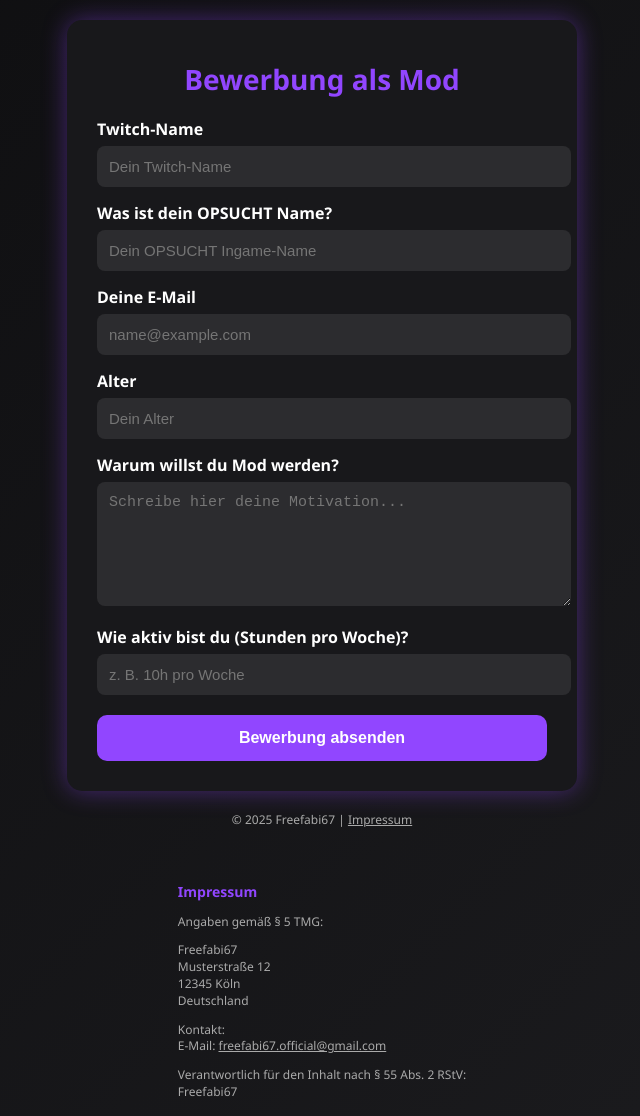
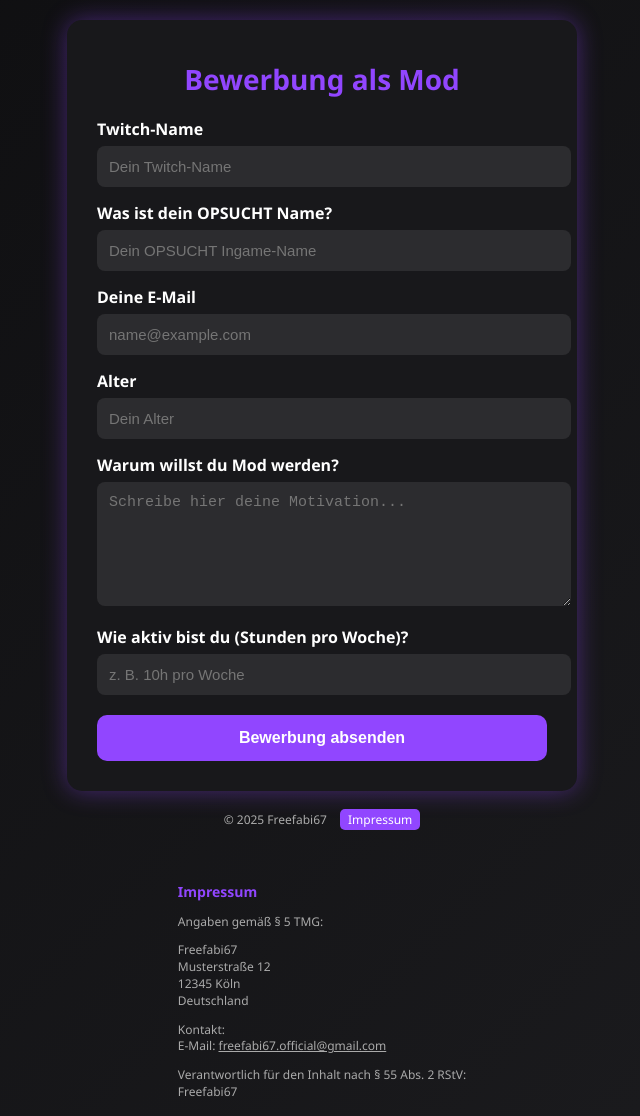
Before and after one commit to t-freefabi67/Mod-Bewerbung-twitch-freefabi67, a plain HTML site: page index.html in a window 1280 px wide. Shown: the whole page, without its empty margins (318-958 px from the left). Drawn offline with Linux system fonts and the light colour scheme.

Commit message:
index.html

```diff
--- a/index.html
+++ b/index.html
@@ -97,6 +97,21 @@
       color: #aaa;
     }
 
+    .footer a.button {
+      background-color: #9146FF;
+      color: #fff;
+      padding: 2px 8px;
+      margin-left: 10px;
+      border-radius: 5px;
+      text-decoration: none;
+      font-size: 12px;
+      transition: background 0.3s;
+    }
+
+    .footer a.button:hover {
+      background-color: #772ce8;
+    }
+
     #impressum {
       margin-top: 40px;
       font-size: 12px;
@@ -140,10 +155,10 @@
     </form>
   </div>
 
-  <!-- Footer mit Impressum-Link -->
+  <!-- Footer mit Impressum-Button -->
   <div class="footer">
-    © 2025 Freefabi67 |
-    <a href="#impressum" style="color:#aaa; text-decoration:underline;">Impressum</a>
+    © 2025 Freefabi67
+    <a href="#impressum" class="button">Impressum</a>
   </div>
 
   <!-- Impressum-Sektion -->
```
